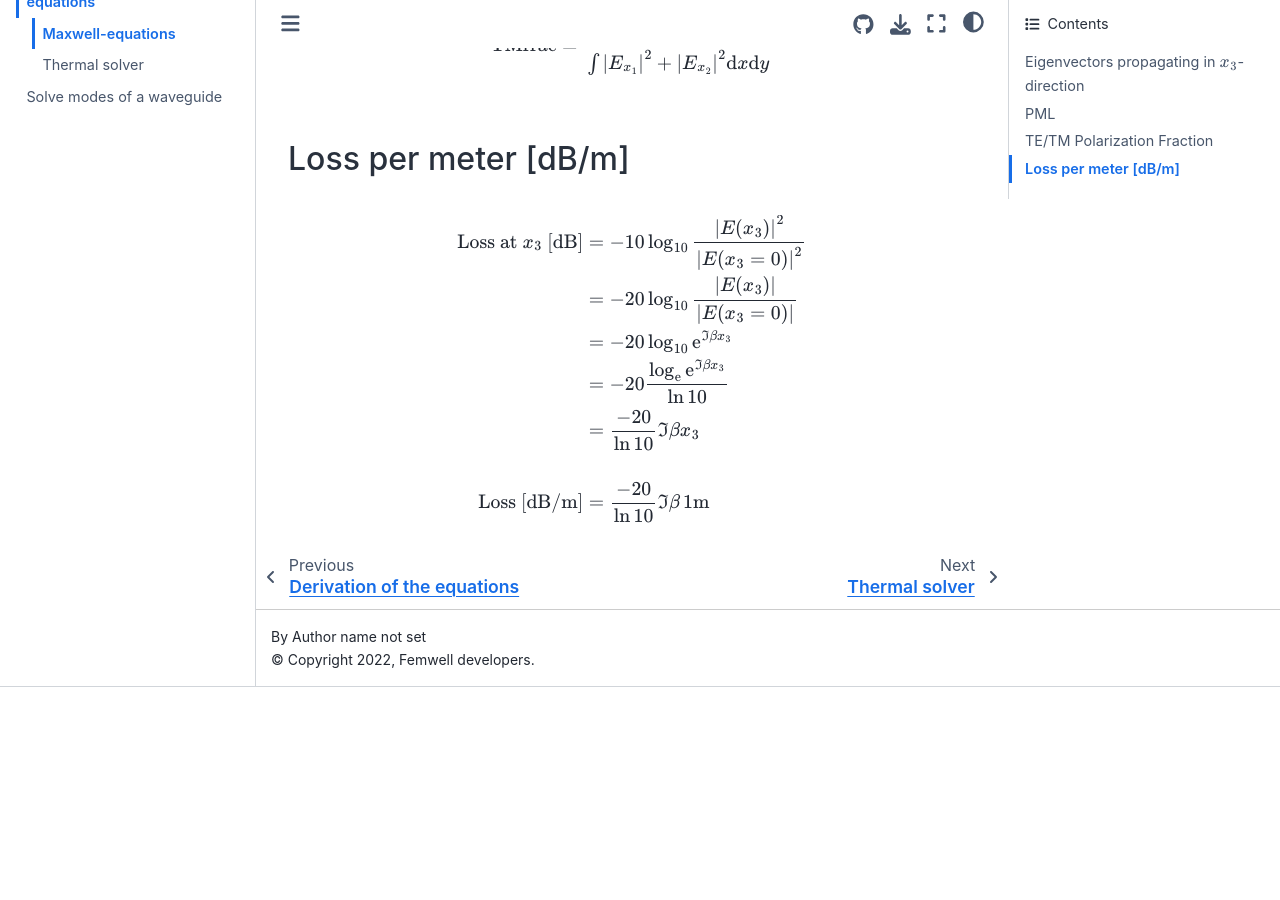
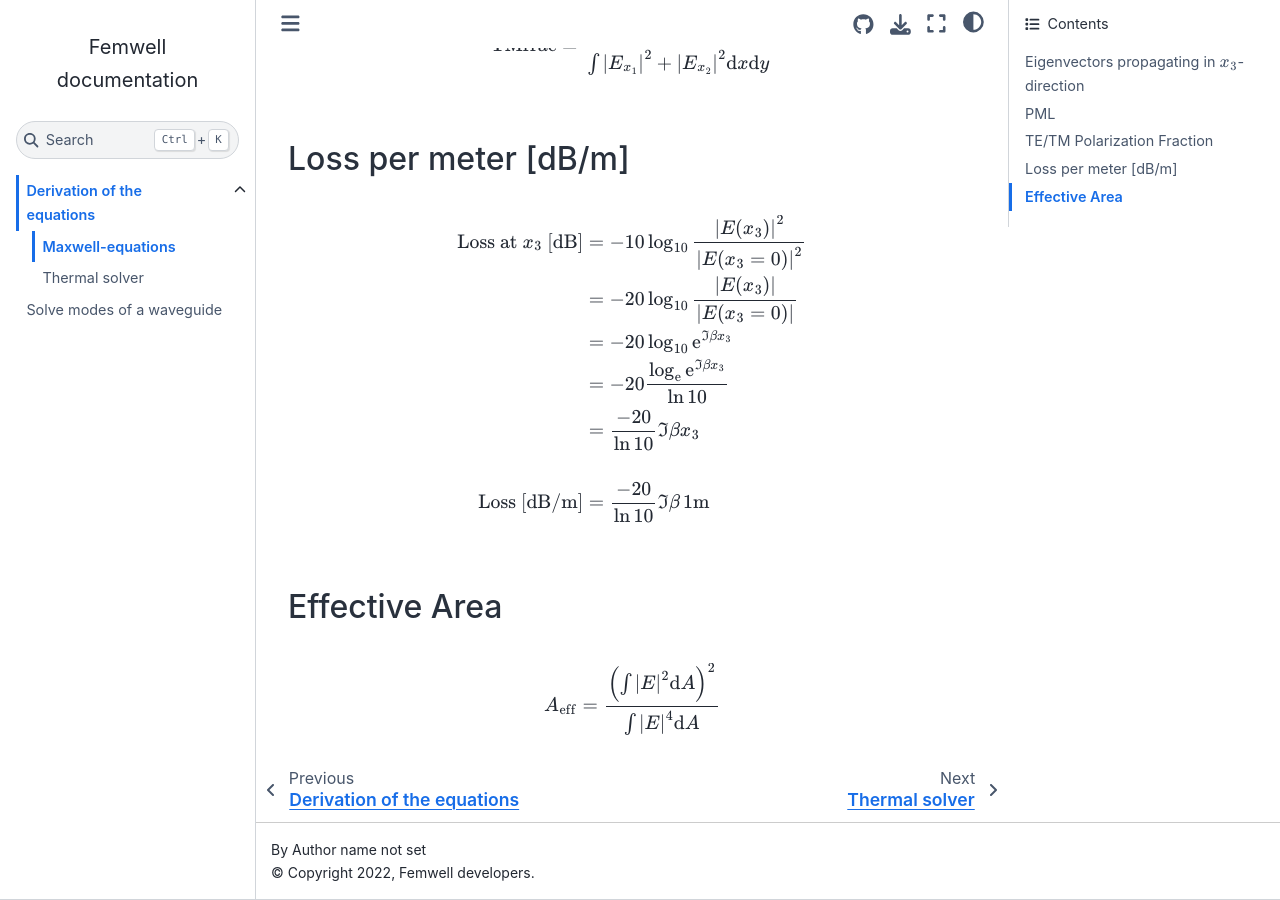
Before and after one commit to HelgeGehring/femwell, a Sphinx documentation site: the page built from docs/source/math/maxwell.rst, in a window 1280 px wide and 900 px high, scrolled down 2510 px. Built offline with Sphinx 7.4.7 and the Sphinx Book theme 1.1.4, drawn with Linux system fonts in a browser that asks for light colours; before the commit the page ends 3197 px from its top, so only the background shows below that.

Commit message:
add definition of effective area

```diff
--- a/docs/source/math/maxwell.rst
+++ b/docs/source/math/maxwell.rst
@@ -183,3 +183,16 @@ Loss per meter [dB/m]
     \text{Loss [dB/m]}
     &=
     \frac{-20}{\ln 10} \Im\beta \, 1\mathrm{m}
+
+**************
+Effective Area
+**************
+
+.. math::
+    A_{\text{eff}}
+    =
+    \frac{
+        \left( \int \left| E \right|^2 \mathrm{d}A \right)^2
+    }{
+        \int \left| E \right|^4 \mathrm{d}A
+    }
```
